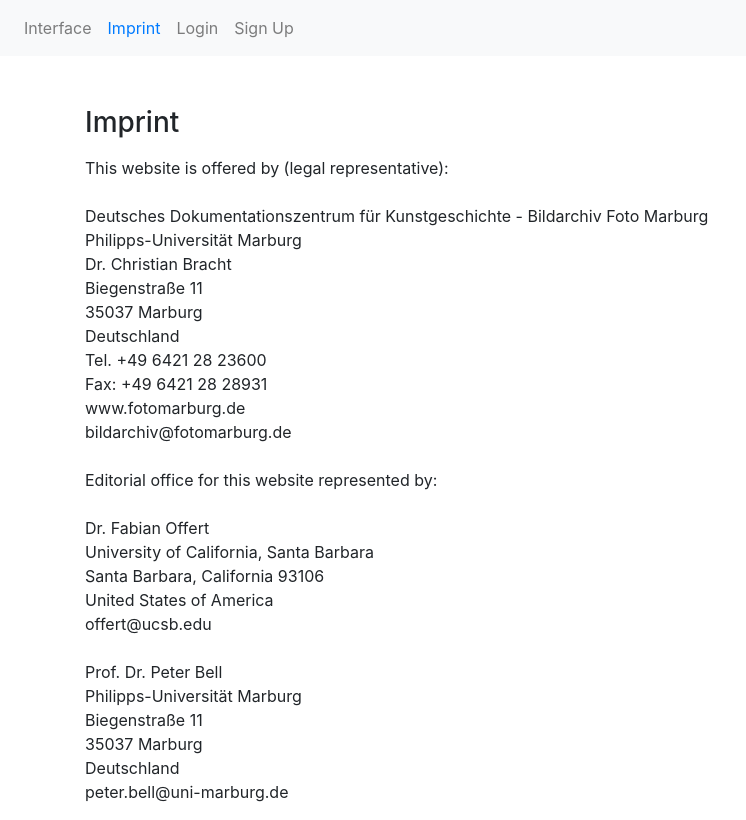
After one commit to zentralwerkstatt/imgs.ai, a Flask app: page /imprint in a window 1280 px wide. The commit adds this page. Shown: the whole page, without its empty margins (0-746 px from the left). Run offline with Flask 2, Linux system fonts and the light colour scheme; parts of the project's set-up code (start-up, migrations or seed data) failed here and were passed over; some libraries are stand-ins or nearby versions.

Commit message:
Hotfix: imprint added

```diff
--- a/app/routes.py
+++ b/app/routes.py
@@ -20,6 +20,11 @@ def load_user(user_id):
 @app.route("/")
 def index():
     return redirect(url_for("interface"))
+
+
+@app.route("/imprint")
+def imprint():
+    return render_template("imprint.html")
 
 
 @app.route("/signup", methods=["GET", "POST"])
--- /dev/null
+++ b/app/templates/imprint.html
@@ -0,0 +1,41 @@
+{% extends "layout.html" %}
+{% block title %}{{title}}{% endblock %}
+
+{% block content %}
+<div class="container">
+	<div class="row">
+		<div class="col">
+			<h3>Imprint</h3>
+			</p>
+				This website is offered by (legal representative):<br>
+				<br>
+				Deutsches Dokumentationszentrum für Kunstgeschichte - Bildarchiv Foto Marburg<br>
+				Philipps-Universität Marburg<br>
+				Dr. Christian Bracht<br>
+				Biegenstraße 11<br>
+				35037 Marburg<br>
+				Deutschland<br>
+				Tel. +49 6421 28 23600<br>
+				Fax: +49 6421 28 28931<br>
+				www.fotomarburg.de<br>
+				bildarchiv@fotomarburg.de<br>
+				<br>
+				Editorial office for this website represented by:<br>
+				<br>
+				Dr. Fabian Offert<br>
+				University of California, Santa Barbara<br>
+				Santa Barbara, California 93106<br>
+				United States of America<br>
+				offert@ucsb.edu<br>
+				<br>
+				Prof. Dr. Peter Bell<br>
+				Philipps-Universität Marburg<br>
+				Biegenstraße 11<br>
+				35037 Marburg<br>
+				Deutschland<br>
+				peter.bell@uni-marburg.de<br>
+			</p>
+		</div>
+	</div>
+</div>
+{% endblock %}
--- a/app/templates/interface.html
+++ b/app/templates/interface.html
@@ -12,7 +12,7 @@
 <div class="container" style="visibility:hidden;">
 	<div class="row">
 		<div class="col">
-			<b>imgs.ai</b> is a fast, dataset-agnostic, deep visual search engine for digital art history based on neural network embeddings. <i>imgs.ai</i> utilizes modern approximate k-NN algorithms via <a href="https://github.com/spotify/annoy">Spotify's Annoy library</a> to deliver fast search results even for very large datasets in low-resource environments, and integrates the <a href="https://openai.com/blog/clip/">OpenAI CLIP</a> model for text-based visual search. <b>Try it below</b> on the complete <a href="https://www.rijksmuseum.nl">Rijksmuseum</a>, <a href="https://www.clevelandart.org/">Cleveland Museum of Art</a>, and <a href="https://www.metmuseum.org/">Metropolitan Museum of Art</a> collections (<a href="https://creativecommons.org/publicdomain/zero/1.0/">CC0</a>) or <a href="{{ url_for('signup') }}">sign up</a> for an account to access more functions/datasets (institutional email address and approval required.) imgs.ai is developed by <a href="https://zentralwerkstatt.org">Fabian Offert</a>, with contributions by Peter Bell and Oleg Harlamov. Get in touch at <a href="mailto:hi@imgs.ai">hi@imgs.ai</a>.
+			<b>imgs.ai</b> is a fast, dataset-agnostic, deep visual search engine for digital art history based on neural network embeddings. <i>imgs.ai</i> utilizes modern approximate k-NN algorithms via <a href="https://github.com/spotify/annoy">Spotify's Annoy library</a> to deliver fast search results even for very large datasets in low-resource environments, and integrates the <a href="https://openai.com/blog/clip/">OpenAI CLIP</a> model for text-based visual search. Try it below on the complete <a href="https://www.rijksmuseum.nl">Rijksmuseum</a> and <a href="https://www.metmuseum.org/">Metropolitan Museum of Art</a> collections (<a href="https://creativecommons.org/publicdomain/zero/1.0/">CC0</a>) or <a href="{{ url_for('signup') }}">sign up</a> for an account to access more functions/datasets (institutional email address and approval required.) imgs.ai is developed by <a href="https://zentralwerkstatt.org">Fabian Offert</a>, with contributions by Peter Bell and Oleg Harlamov. Get in touch at <a href="mailto:hi@imgs.ai">hi@imgs.ai</a>.
 		</div>
 	</div>
 
--- a/app/templates/navbar.html
+++ b/app/templates/navbar.html
@@ -4,14 +4,17 @@
 	<ul class="navbar-nav mr-auto">
 		{% if not current_user.is_anonymous and current_user.id==1 %}
 			{{ nav_link('interface', 'Interface') }}
+			{{ nav_link('imprint', 'Imprint') }}
 			{{ nav_link('users', 'User Management') }}
 			{{ nav_link('logout', 'Logout') }}
 		{% elif current_user.is_anonymous %}
 			{{ nav_link('interface', 'Interface') }}
+			{{ nav_link('imprint', 'Imprint') }}
 			{{ nav_link('login', 'Login') }}
 			{{ nav_link('signup', 'Sign Up') }}
 		{% elif not current_user.is_anonymous %}
 			{{ nav_link('interface', 'Interface') }}
+			{{ nav_link('imprint', 'Imprint') }}
 			{{ nav_link('logout', 'Logout') }}
 		{% endif %}
 	</ul>
```
